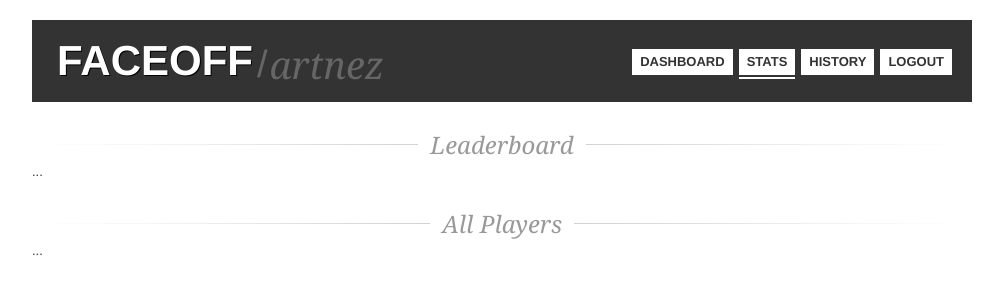
After one commit to artnez/faceoff, a Flask app: page /stats in a window 1280 px wide. The commit adds this page. Shown: the top 300 px of the page, without its empty margins (138-1141 px from the left). Run offline with Flask 2, Linux system fonts and the light colour scheme; the visitor is signed in with stand-in values (Sample User, id 1); parts of the project's set-up code (start-up, migrations or seed data) failed here and were passed over; some libraries are stand-ins or nearby versions.

Commit message:
added many ui elements and pages

```diff
--- a/src/faceoff/models/user.py
+++ b/src/faceoff/models/user.py
@@ -60,7 +60,8 @@ def auth_logout(session):
     NOTE: If the application grows, this will likely need to be moved into a
     model that is exclusively responsible for auth management.
     """
-    session.pop('user_id')
+    if session.has_key('user_id'):
+        session.pop('user_id')
 
 def generate_salt():
     """
--- a/src/faceoff/static/css/faceoff.app.css
+++ b/src/faceoff/static/css/faceoff.app.css
@@ -3,4 +3,115 @@
  * License: MIT, see LICENSE for details
  */
 
-.container {}
+.container {
+    margin-top: 20px;
+}
+
+#header {
+    position: relative;
+    background: #333;
+    padding: 20px 0;
+    margin: 0 0 25px 0;
+    width: 100%;
+    overflow: hidden;
+}
+
+#header #logo,
+#header .separator,
+#header #nickname {
+    float: left;
+    font-size: 42px;
+    line-height: 42px;
+}
+
+#header #logo {
+    margin: 0 2px 0 25px;
+}
+
+#header #logo a {
+    color: #fff;
+    text-shadow: 1px 1px 0 #000;
+    text-transform: uppercase;
+    text-decoration: none;
+}
+
+#header .separator,
+#header #nickname {
+    font-size: 38px;
+    line-height: 48px;
+    height: 38px;
+}
+
+#header .separator,
+#header #nickname a {
+    color: #666;
+    text-decoration: none;
+}
+
+#header .separator {
+    margin: 0 2px;
+}
+
+#header #nickname {
+    font-family: Georgia;
+}
+
+#header ul.menu {
+    position: absolute;
+    top: 29px;
+    right: 20px;
+    list-style: none;
+}
+
+#header ul.menu li,
+#header ul.menu li a {
+    float: left;
+    margin: 0;
+    padding: 0;
+}
+
+#header ul.menu li {
+    float: left;
+    margin: 0 0 0 6px;
+}
+
+#header ul.menu li a {
+    float: left;
+    color: #333;
+    font-weight: bold;
+    text-transform: uppercase;
+    background: #fff;
+    padding: 4px 8px;
+    text-decoration: none;
+    border-bottom: solid #333 2px;
+}
+
+#header ul.menu li:hover {
+    border-bottom: solid #666 2px;
+}
+
+#header ul.menu li.selected {
+    border-bottom: solid #fff 2px;
+}
+
+#content .section {
+    margin: 0 0 25px 0;
+}
+
+#content .section h2.center {
+    color: #999;
+    text-align: center;
+    font-family: Georgia;
+    font-weight: normal;
+    font-style: italic;
+    background: url('../img/heading-bg-line.png') no-repeat 0 50%;
+}
+
+#content .section h2.center span {
+    background: #fff;
+    padding: 0 12px;
+}
+
+#content .section:hover h2.center {
+    color: #333;
+}
--- a/src/faceoff/static/css/faceoff.css
+++ b/src/faceoff/static/css/faceoff.css
@@ -2,6 +2,14 @@
  * Copyright: (c) 2012 Artem Nezvigin <artem@artnez.com>
  * License: MIT, see LICENSE for details
  */
+
+a {
+    color: #069;
+}
+
+h1 {
+    display: none;
+}
 
 /**
  * Additional form styles.
--- a/src/faceoff/templates/home.html
+++ b/src/faceoff/templates/dashboard.html
@@ -1,5 +1,5 @@
 {% extends 'layouts/app.html' %}
 {% set head_title = 'Dashboard' %}
 {% block content %}
-    <h1>Dashboard</h1>
+dashboard
 {% endblock %}
--- /dev/null
+++ b/src/faceoff/templates/history.html
@@ -0,0 +1,5 @@
+{% extends 'layouts/app.html' %}
+{% set head_title = 'Stats' %}
+{% block content %}
+<h2 class='center'><span>History</span></h2>
+{% endblock %}
--- a/src/faceoff/templates/layouts/app.html
+++ b/src/faceoff/templates/layouts/app.html
@@ -6,6 +6,27 @@
 
 {%- block body %}
 <div class='container'>
+    <div id='header'>
+        <strong id='logo'><a href='{{ url_for('dashboard') }}'>Faceoff</a></strong>
+        <span class='separator'>/</span>
+        <em id='nickname'><a href='{{ url_for('dashboard') }}'>artnez</a></em>
+        {% set pages = [
+            {'title': 'Dashboard', 'endpoint': 'dashboard'},
+            {'title': 'Stats', 'endpoint': 'stats'},
+            {'title': 'History', 'endpoint': 'history'},
+        ] %}
+        <ul id='nav' class='menu'>
+            {% for page in pages %}
+            <li {% if request.endpoint == page.endpoint %}class='selected'{% endif %}>
+                <a href='{{ page.url or url_for(page.endpoint) }}'>{{ page.title }}</a>
+            </li>
+            {% endfor %}
+            <li><a href='{{ url_for('logout') }}'>Logout</a></li>
+        </ul>
+    </div>
+    <h1>{{ page_title or head_title }}</h1>
+    <div id='content'>
     {%- block content %}{% endblock -%}
+    </div>
 </div>
 {% endblock -%}
--- a/src/faceoff/templates/layouts/base.html
+++ b/src/faceoff/templates/layouts/base.html
@@ -2,14 +2,16 @@
 <!doctype html>
 <html>
 <head>
-    <title>Faceoff{{ ' | %s' % head_title if head_title }}</title>
+    <title>FACEOFF{{ ' | %s' % head_title if head_title }}</title>
     <meta name='description' content='FACEOFF is a small web app that ranks players in 1-v-1 competitive games.'>
     <meta name='author' content='Artem Nezvigin, artem@artnez.com'>
     <meta charset='utf-8'>
     <meta name='viewport' content='width=device-width, initial-scale=1.0'>
+    {%- if 'no_style' not in request.args %}
     <link rel='stylesheet' media='screen' href='{{ url_for('static', filename='css/bootstrap.css') }}'>
     <link rel='stylesheet' media='screen' href='{{ url_for('static', filename='css/faceoff.css') }}'>
-    {%- block stylesheet %}{% endblock %}
+    {%- block stylesheet %}{% endblock -%}
+    {%- endif -%}
     <script src='{{ url_for('static', filename='js/jquery.js') }}'></script>
     <script src='{{ url_for('static', filename='js/bootstrap.js') }}'></script>
     <script src='{{ url_for('static', filename='js/faceoff.js') }}'></script>
--- /dev/null
+++ b/src/faceoff/templates/stats.html
@@ -0,0 +1,12 @@
+{% extends 'layouts/app.html' %}
+{% set head_title = 'Stats' %}
+{% block content %}
+<div id='leaderboard' class='section'>
+    <h2 class='center'><span>Leaderboard</span></h2>
+    <p>...</p>
+</div>
+<div id='all-players' class='section'>
+    <h2 class='center'><span>All Players</span></h2>
+    <p>...</p>
+</div>
+{% endblock %}
--- a/src/faceoff/views.py
+++ b/src/faceoff/views.py
@@ -3,10 +3,12 @@ Copyright: (c) 2012 Artem Nezvigin <artem@artnez.com>
 License: MIT, see LICENSE for details
 """
 
+import logging
 from flask import Flask, g, request, abort, redirect, url_for, session
 from faceoff import app
 from faceoff.forms import LoginForm, JoinForm
 from faceoff.helpers.decorators import templated, authenticated
+from faceoff.models.league import search_leagues
 from faceoff.models.user import find_user, create_user, auth_login, auth_logout
 from faceoff.models.settings import get_setting
 
@@ -18,7 +20,20 @@ def db_close(exception): # pylint:disable=W0613
 @app.route('/')
 @templated()
 @authenticated
-def home():
+def dashboard():
+    leagues = search_leagues()
+    return dict(leagues=leagues)
+
+@app.route('/stats')
+@templated()
+@authenticated
+def stats():
+    pass
+
+@app.route('/history')
+@templated()
+@authenticated
+def history():
     pass
 
 @app.route('/gate')
@@ -34,7 +49,7 @@ def login():
     if request.method != 'POST' or not form.validate():
         return dict(login_form=form)
     if auth_login(session, **form.data):
-        return redirect(url_for('home'))
+        return redirect(url_for('dashboard'))
     else:
         return redirect(url_for('login', fail=1))
 
@@ -52,4 +67,4 @@ def join():
     else:
         user_id = create_user(form.nickname.data, form.password.data)
         session['user_id'] = user_id
-        return redirect(url_for('home'))
+        return redirect(url_for('dashboard'))
```
Also changed, not shown: src/faceoff/static/css/faceoff.gate.css (+9 -6 lines), src/faceoff/templates/layouts/gate.html (+6 -2 lines), src/faceoff/static/img/heading-bg-line.png (added).
